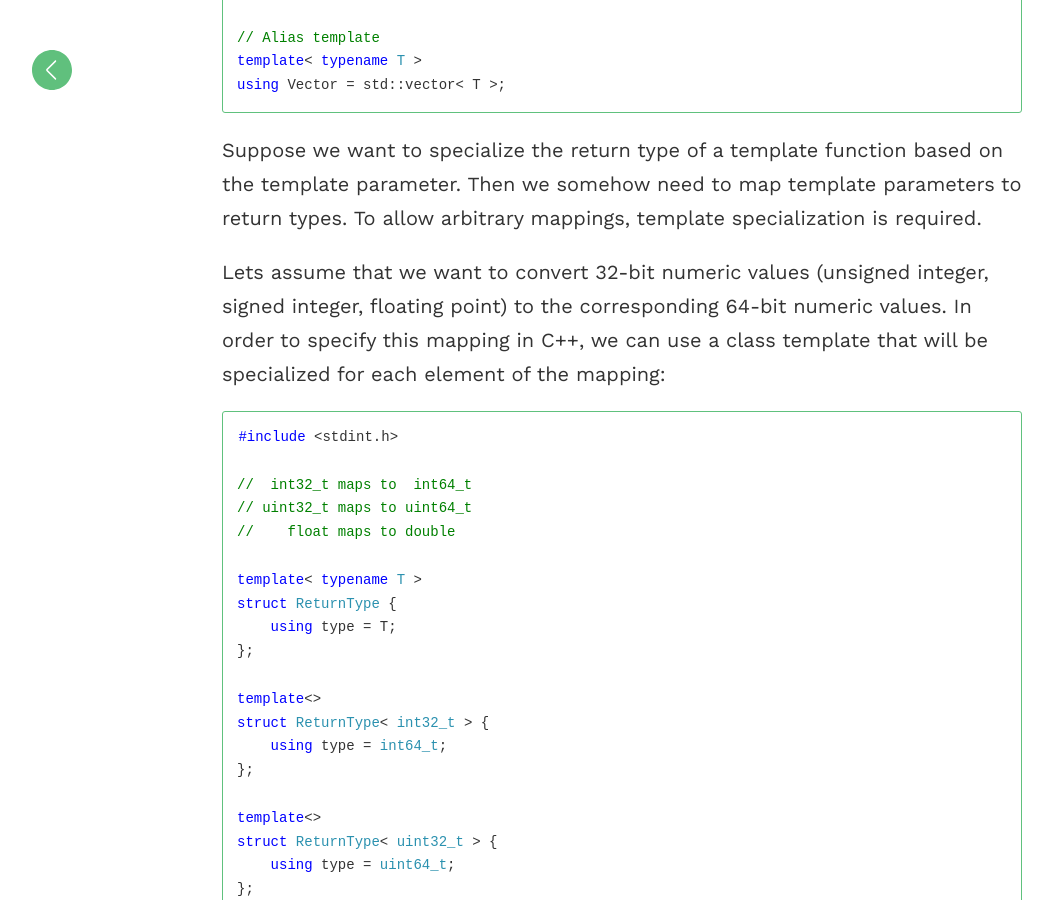
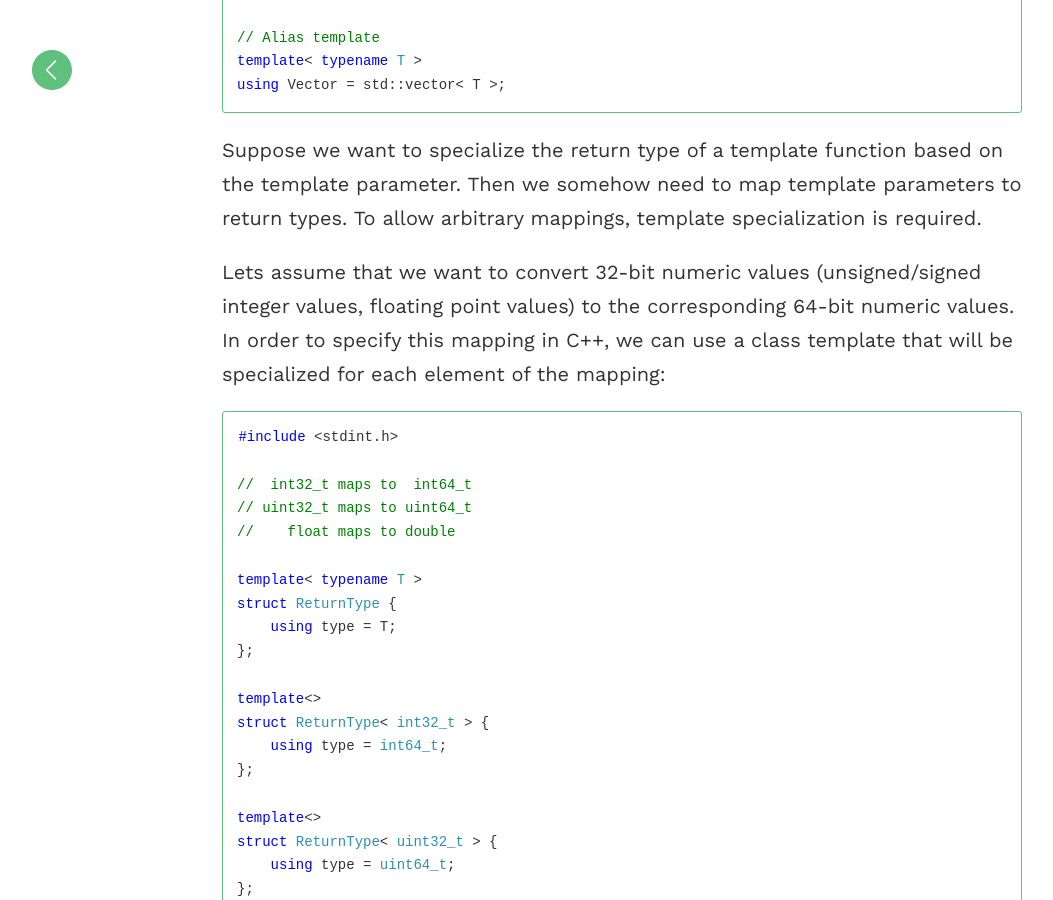
Before and after one commit to matt77hias/Blog, a Jekyll site: the page built from _posts/2018-01-27-cpp-wishlist.md, in a window 1280 px wide and 900 px high, scrolled down 595 px. Shown: the whole window, without its empty margins (18-1071 px from the left). Built offline with Jekyll 4.4.1, drawn with Linux system fonts in a browser that asks for light colours; comment, search, counter and statistics services are not loaded.

Commit message:
Update 2018-01-27-cpp-wishlist.md

````diff
--- a/_posts/2018-01-27-cpp-wishlist.md
+++ b/_posts/2018-01-27-cpp-wishlist.md
@@ -27,7 +27,7 @@ using Vector = std::vector< T >;
 Suppose we want to specialize the return type of a template function based on the template parameter.
 Then we somehow need to map template parameters to return types. To allow arbitrary mappings, template specialization is required.
 
-Lets assume that we want to convert 32-bit numeric values (unsigned integer, signed integer, floating point) to the corresponding 64-bit numeric values.
+Lets assume that we want to convert 32-bit numeric values (unsigned/signed integer values, floating point values) to the corresponding 64-bit numeric values.
 In order to specify this mapping in C++, we can use a class template that will be specialized for each element of the mapping:
 
 ```c++
````
